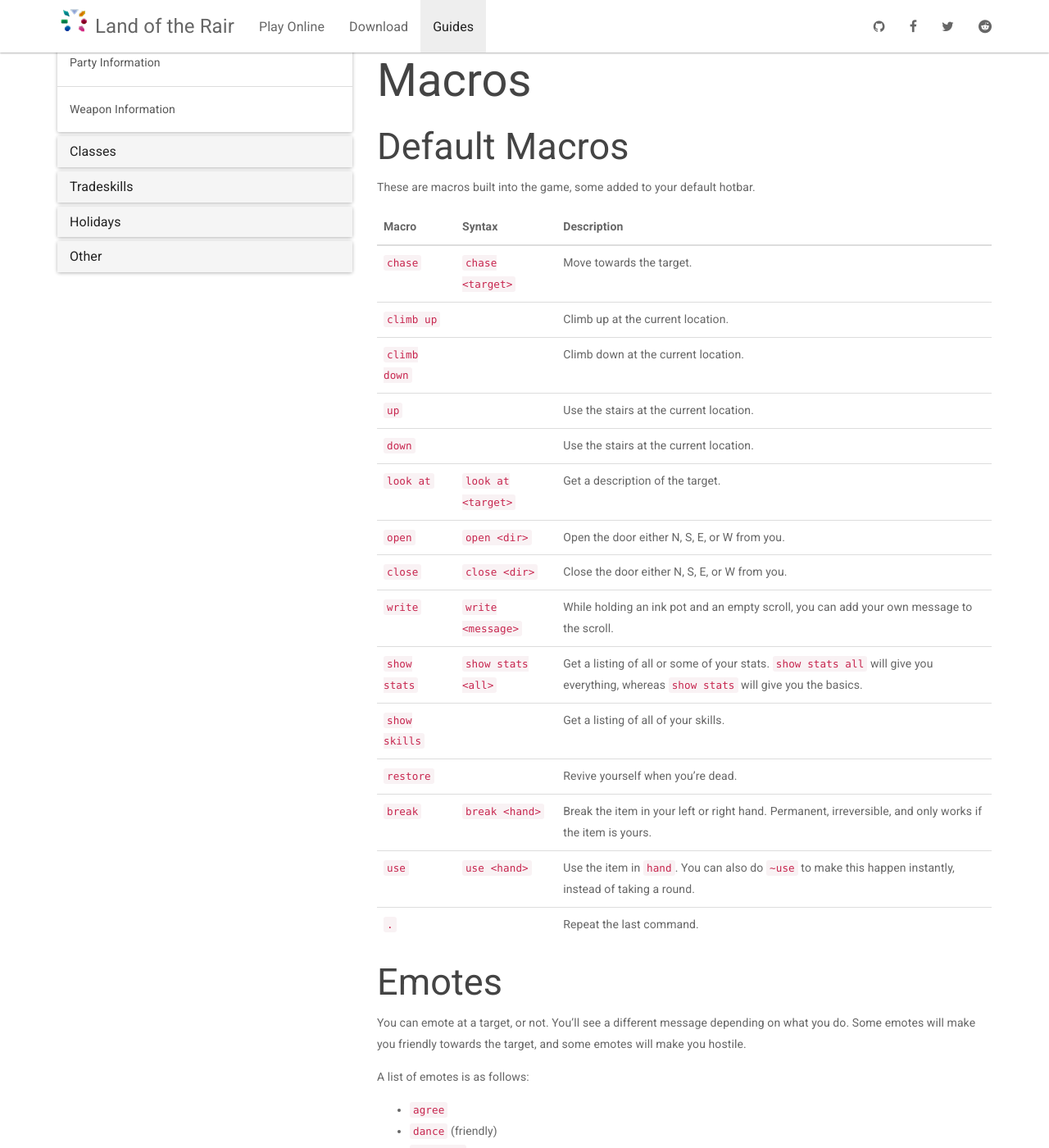
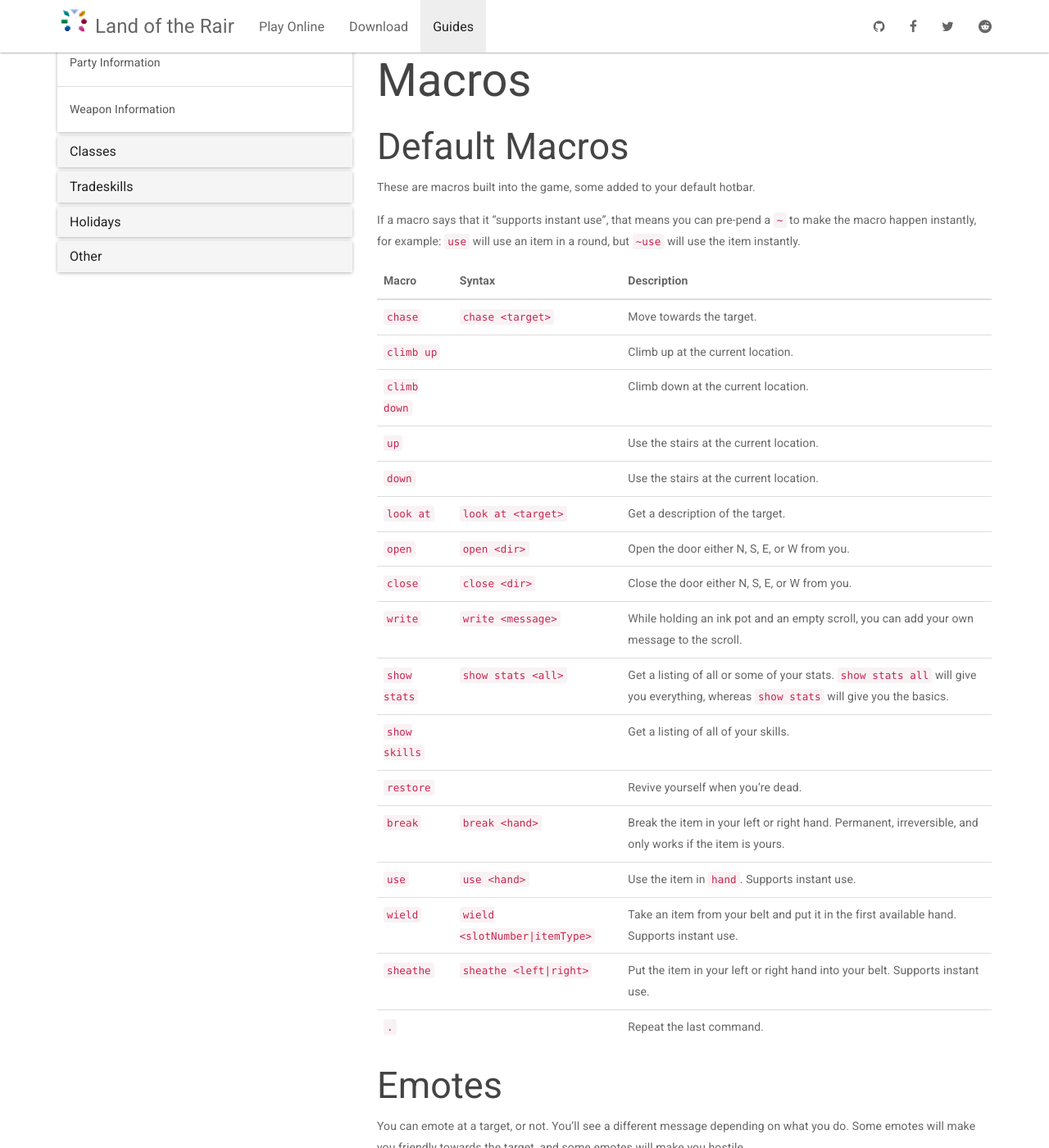
Before and after one commit to LandOfTheRair/landoftherair.github.io, a Jekyll site: the page built from _docs/getting-started/default-macros.md, in a window 1280 px wide and 1400 px high, scrolled down 418 px. Shown: the whole window at 82% size. Built offline with Jekyll 4.4.1, drawn with Linux system fonts in a browser that asks for light colours; nearby versions of some CDN libraries; some of the changed text lies outside the part shown.

Commit message:
Update default-macros.md

```diff
--- a/_docs/getting-started/default-macros.md
+++ b/_docs/getting-started/default-macros.md
@@ -19,6 +19,8 @@ Any time you see `<target>` that means you can use a `targetish` when using the
 
 These are macros built into the game, some added to your default hotbar.
 
+If a macro says that it "supports instant use", that means you can pre-pend a `~` to make the macro happen instantly, for example: `use` will use an item in a round, but `~use` will use the item instantly.
+
 Macro | Syntax | Description
 ----- | ------ | -----------
 `chase`               | `chase <target>` | Move towards the target.
@@ -34,7 +36,9 @@ Macro | Syntax | Description
 `show skills`         | | Get a listing of all of your skills.
 `restore`             | | Revive yourself when you're dead.
 `break`               | `break <hand>` | Break the item in your left or right hand. Permanent, irreversible, and only works if the item is yours.
-`use`                 | `use <hand>` | Use the item in `hand`. You can also do `~use` to make this happen instantly, instead of taking a round.
+`use`                 | `use <hand>` | Use the item in `hand`. Supports instant use.
+`wield`               | `wield <slotNumber|itemType>` | Take an item from your belt and put it in the first available hand. Supports instant use.
+`sheathe`             | `sheathe <left|right>` | Put the item in your left or right hand into your belt. Supports instant use.
 `.`                   | | Repeat the last command.
 
 ## Emotes
```
Also changed, not shown: other parts of _docs/getting-started/default-macros.md (+0 -2 lines).
